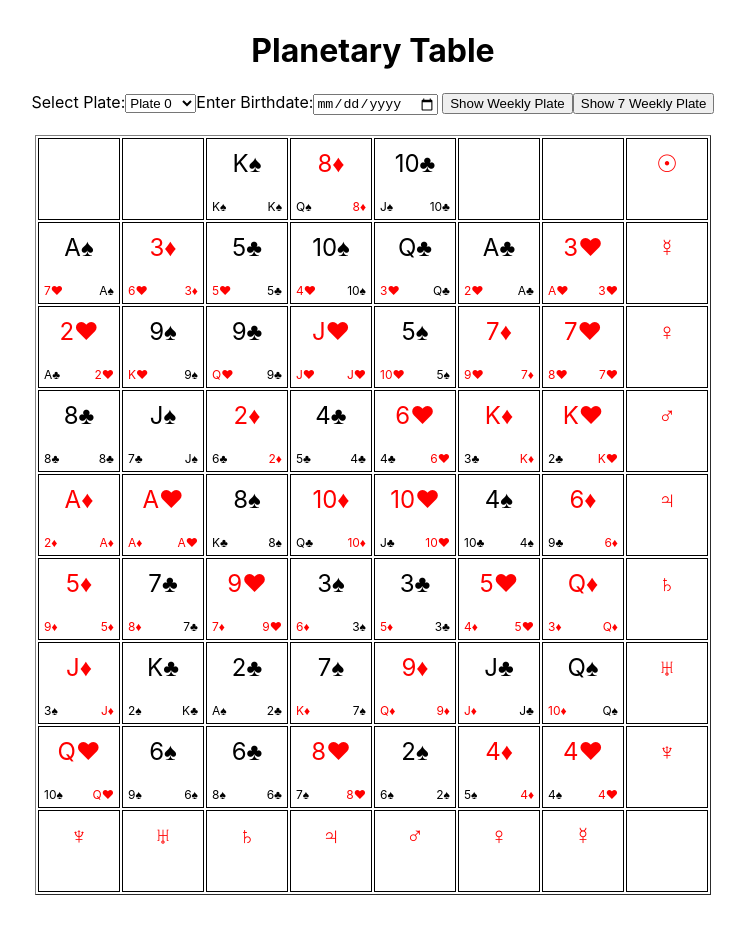
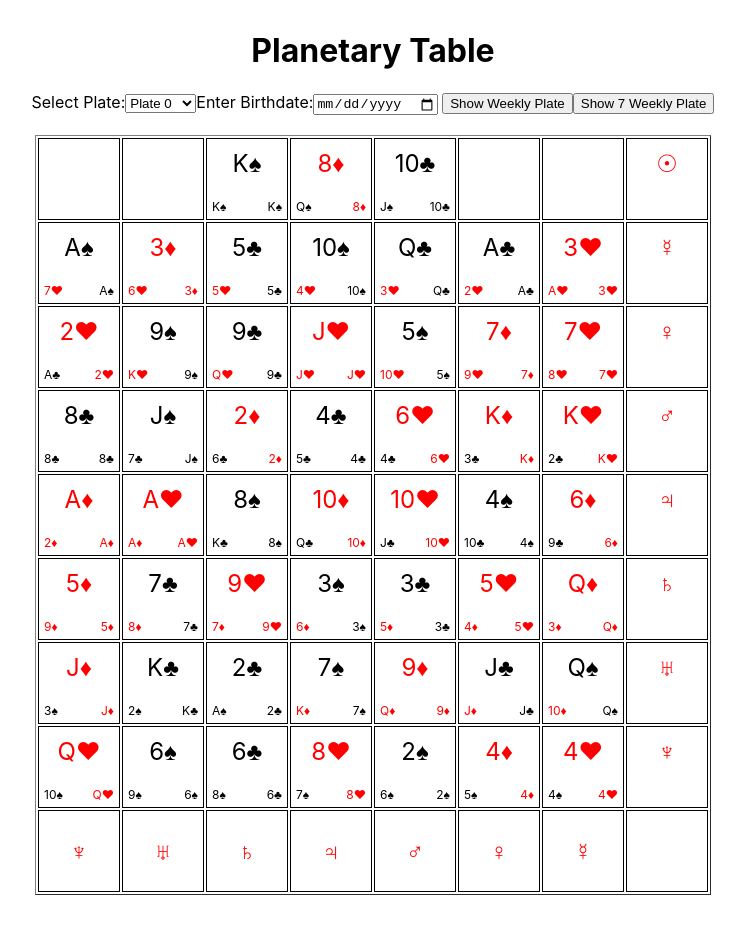
Before and after one commit to webdeeva/cardology, a React (Create React App) app: page / in a window 1280 px wide. Shown: the whole page, without its empty margins (267-1012 px from the left). Built offline with nearby package versions, Linux system fonts and the light colour scheme.

Commit message:
Update App.css

```diff
--- a/src/App.css
+++ b/src/App.css
@@ -24,8 +24,7 @@
   color: #61dafb;
 }
 tr:last-child td {
-  justify-content: center;
-  align-items: center;
+  vertical-align: middle;
 }
 
 @keyframes App-logo-spin {
```
